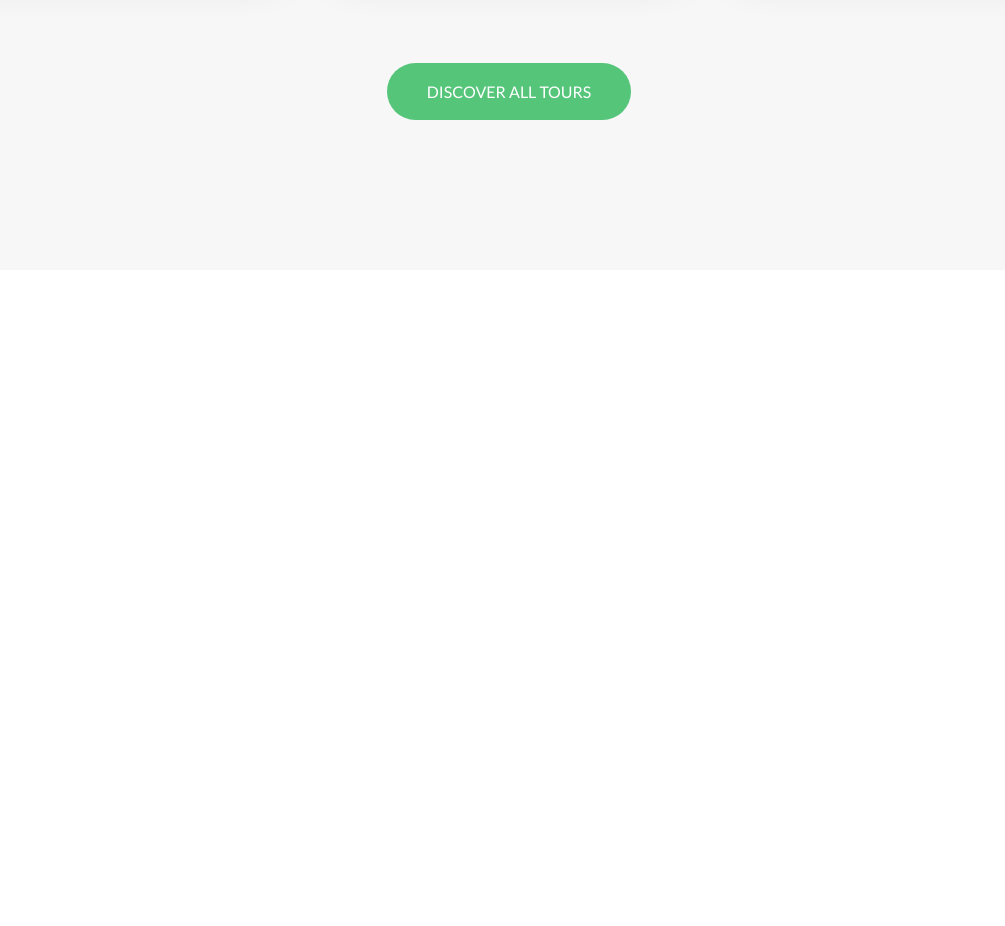
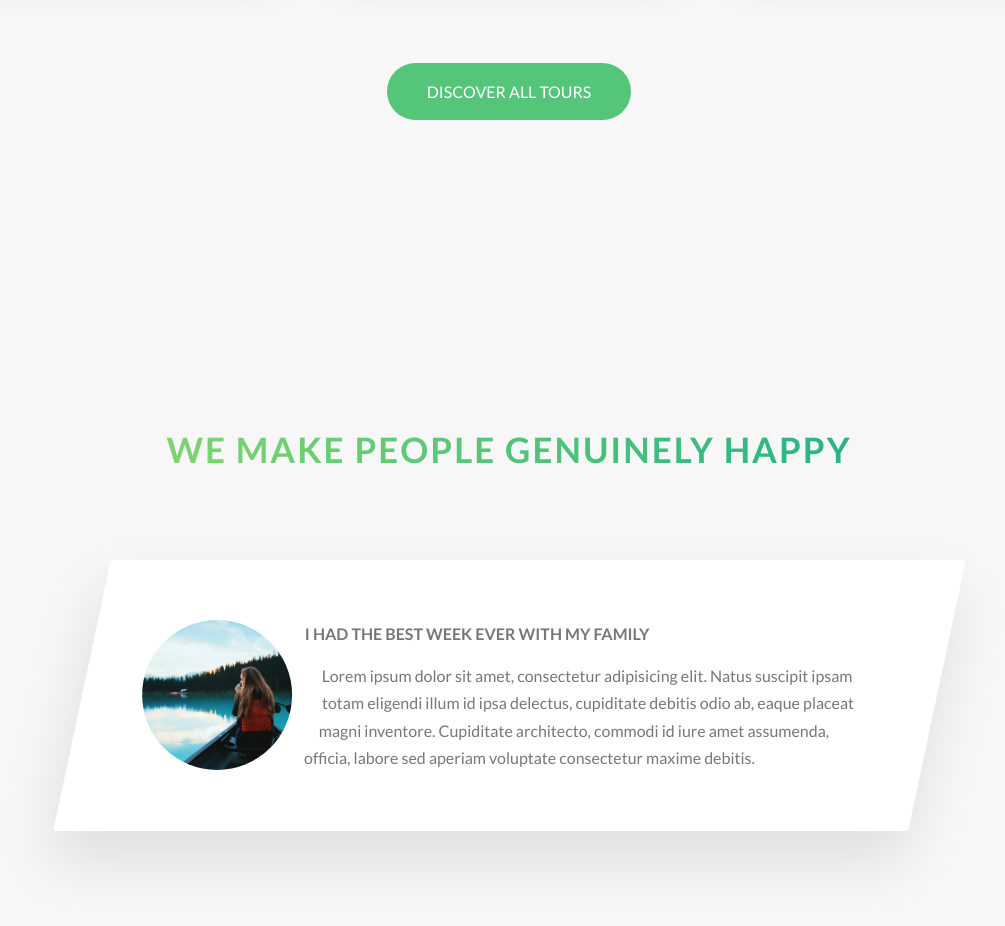
Before and after one commit to milena-mica/Natours, a website: page index.html in a window 1280 px wide. Shown: the part 3076-4002 px from the top of the page, without its empty margins (131-1136 px from the left). Before the commit the page ends 3376 px from the top, so only its background shows below. Drawn offline with Linux system fonts and the light colour scheme.

Commit message:
Building the Stories Section - Part 2

```diff
--- a/index.html
+++ b/index.html
@@ -224,7 +224,31 @@
               </div>
 
             </section>
-         </main>
+
+            <section class="section-stories">
+              <div class="u-center-text u-margin-bottom-big">
+                <h2 class="heading-secondary">
+                  We make people genuinely happy
+                </h2>
+              </div>
+
+              <div class="row">
+                 <div class="story">
+                    <figure class="story__shape">
+                        <img src="img/nat-8.jpg" alt="Person on a tour" class="story__img">
+                    </figure>
+                    <div class="story__text">
+                       <h3 class="heading-tertiary u-margin-bottom-small">I had the best week ever with my family</h3>
+                       <p>
+                         Lorem ipsum dolor sit amet, consectetur adipisicing elit. Natus suscipit ipsam totam eligendi illum id ipsa
+                        delectus, cupiditate debitis odio ab, eaque placeat magni inventore. Cupiditate architecto,
+                        commodi id iure amet assumenda, officia, labore sed aperiam voluptate consectetur maxime debitis.
+                       </p>
+                    </div>
+                  </div>
+                </div>
+             </section>
+          </main>
 
        <!--GRID SYSTEM
        <section class="grid-test">
--- /dev/null
+++ b/sass/components/_story.scss
@@ -0,0 +1,31 @@
+.story {
+  width: 75%;
+  margin: 0 auto;
+  box-shadow: 0 3rem 6rem rgba($color-black, .1);
+  background-color: $color-white;
+  border-radius: 3px;
+  padding: 6rem;
+  padding-left: 9rem;
+  font-size:$default-font-size;
+  transform:skewX(-12deg);
+
+
+  &__shape {
+    width: 15rem;
+    height: 15rem;
+    float: left;
+    -webkit-shape-outside: circle(50% at 50% 50%);
+    shape-outside: circle(50% at 50% 50%);
+    -webkit-clip-path: circle(50% at 50% 50%);
+    clip-path: circle(50% at 50% 50%);
+    transform: translateX(-3rem) skewX(12deg);
+  }
+
+  &__img {
+    height:100%;
+  }
+
+  &__text {
+    transform:skewX(12deg);
+  }
+}
--- a/sass/main.scss
+++ b/sass/main.scss
@@ -12,6 +12,7 @@
 @import "components/card";
 @import "components/composition";
 @import "components/feature-box";
+@import "components/story";
 
 @import "layout/grid";
 @import "layout/header";
--- a/sass/pages/_home.scss
+++ b/sass/pages/_home.scss
@@ -25,3 +25,8 @@
     padding: 25rem 0 15rem 0;
     margin-top: -10rem;
 }
+
+.section-stories {
+    padding: 15rem 0;
+    background-color: $color-grey-light-1;
+}
```
Also changed, not shown: css/style.css.
